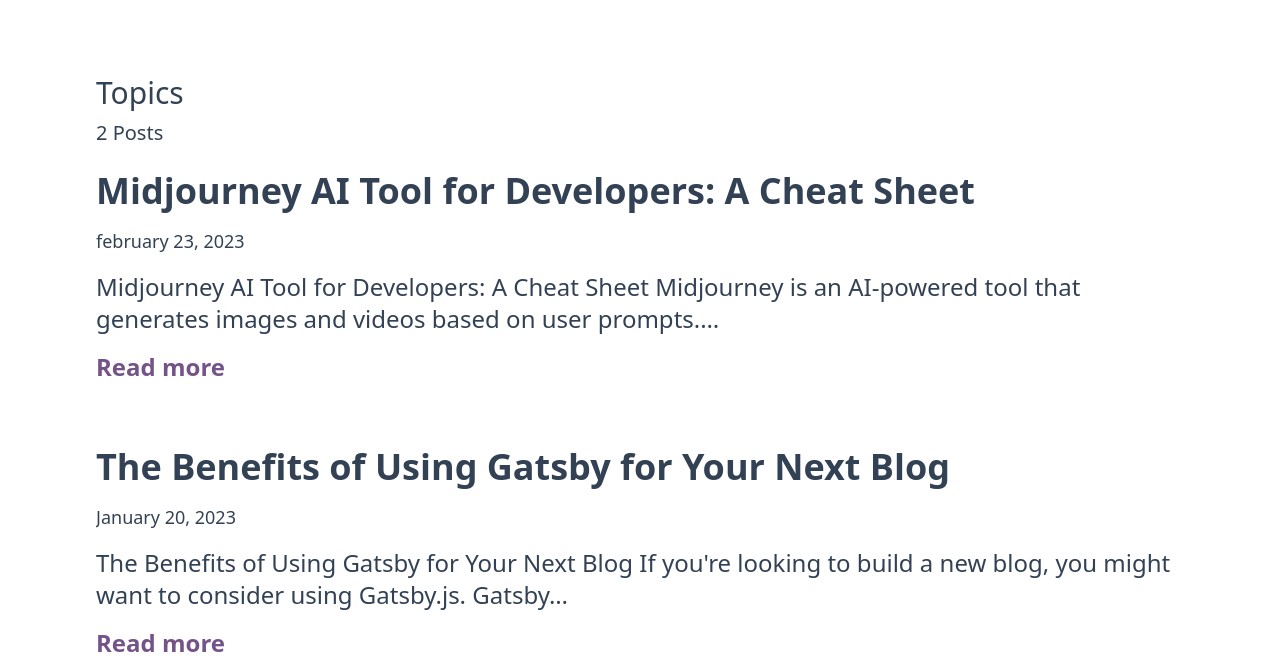
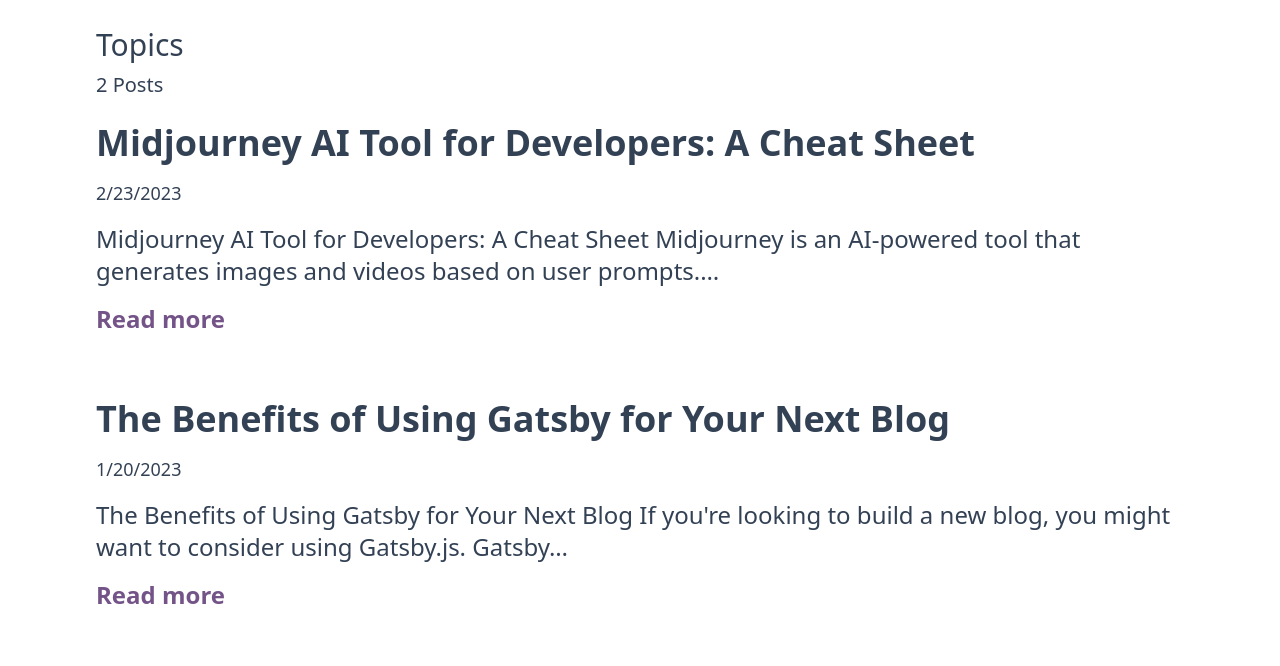
Before and after one commit to youssefframy/Gatsby-blog, a Gatsby site: page / in a window 1280 px wide. Shown: the part 134-800 px from the top of the page. Built offline with nearby package versions, Linux system fonts and the light colour scheme; Gatsby itself is replaced by a stand-in of ours.

Commit message:
fixed dates and hopefully styles

```diff
--- a/src/markdown-pages/gatsby-for-your-next-blog.md
+++ b/src/markdown-pages/gatsby-for-your-next-blog.md
@@ -1,6 +1,6 @@
 ---
 title: "The Benefits of Using Gatsby for Your Next Blog"
-date: "January 20, 2023"
+date: "1/20/2023"
 ---
 
 # The Benefits of Using Gatsby for Your Next Blog
--- a/src/markdown-pages/midjourney-for-developers.md
+++ b/src/markdown-pages/midjourney-for-developers.md
@@ -1,6 +1,6 @@
 ---
 title: "Midjourney AI Tool for Developers: A Cheat Sheet"
-date: "february 23, 2023"
+date: "2/23/2023"
 ---
 
 # Midjourney AI Tool for Developers: A Cheat Sheet
--- a/src/styles/global.css
+++ b/src/styles/global.css
@@ -21,7 +21,7 @@
 
 @layer components{
     .container {
-        @apply max-w-none min-h-screen mt-12 pb-12 prose prose-lg prose-slate
+        @apply max-w-none min-h-screen -mt-12 pb-12 prose prose-lg prose-slate
         prose-strong:text-mainPurple prose-strong:font-bold prose-strong:italic
         md:prose-xl lg:prose-2xl dark:prose-invert
         lg:prose-pre:w-2/3 lg:prose-table:w-1/3
--- a/src/templates/blog-post.js
+++ b/src/templates/blog-post.js
@@ -7,7 +7,7 @@
 
     return (
         <Layout>
-            <article dangerouslySetInnerHTML={{ __html: post.html }} />
+            <article className='mt-12' dangerouslySetInnerHTML={{ __html: post.html }} />
         </Layout>
     );
 }
```
